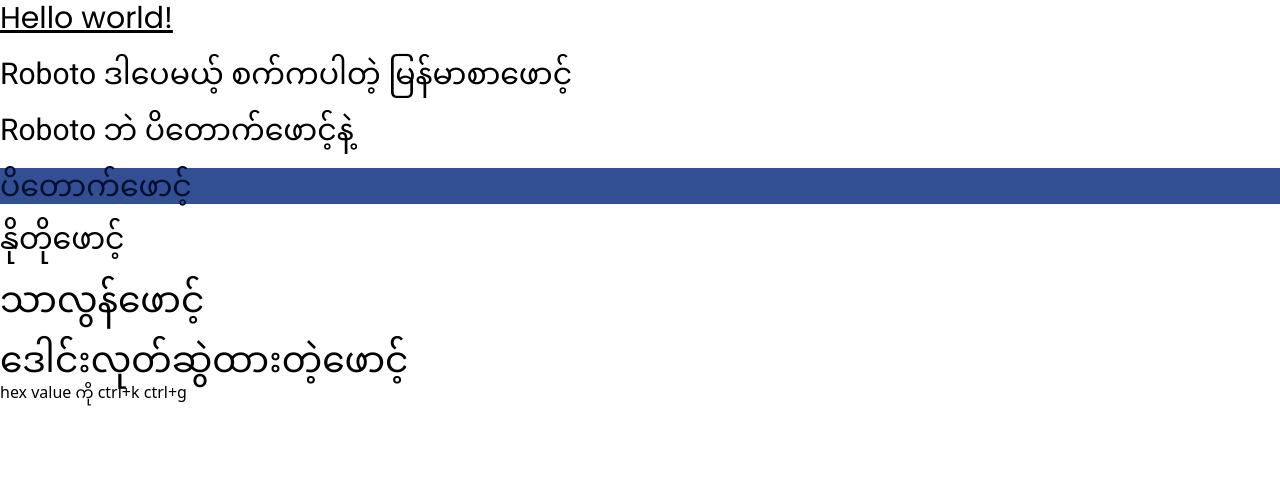
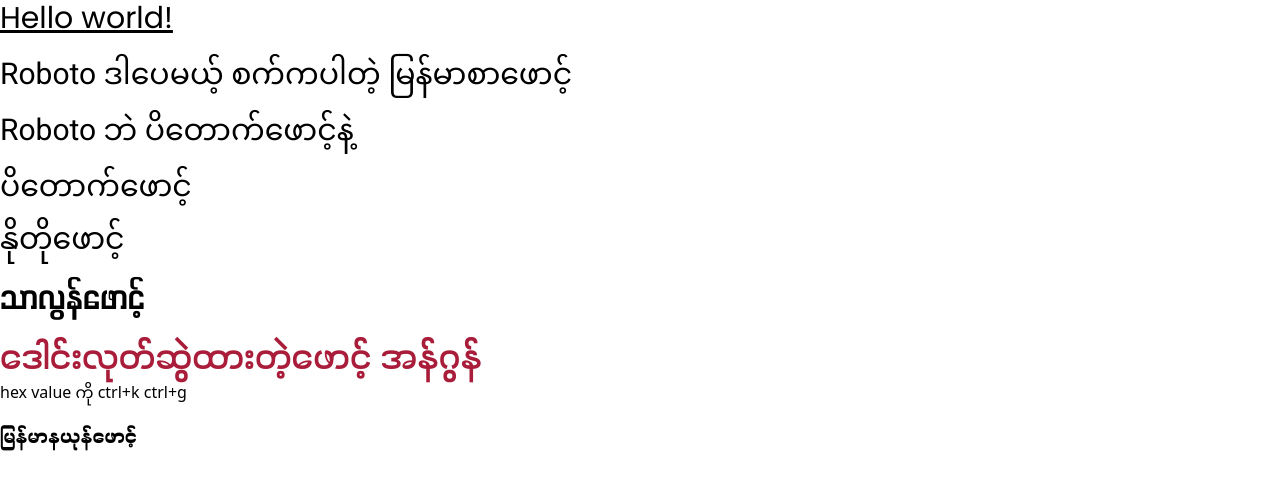
Before and after one commit to mmsstudent2021/swdmarch2024, a website: page 4-tw-custom/src/index.html in a window 1280 px wide. Drawn offline with Linux system fonts and the light colour scheme; a web font is replaced by a local one.

Commit message:
mm font customize

```diff
--- a/4-tw-custom/src/index.html
+++ b/4-tw-custom/src/index.html
@@ -23,8 +23,11 @@
       <h1 class="text-3xl bg-black-400  text-black-800 font-padauk ">ပိတောက်ဖောင့်</h1>
       <h1 class="text-3xl font-noto-mm ">နိုတိုဖောင့်</h1>
       <h1 class="text-4xl font-thu">သာလွန်ဖောင့်</h1>
-      <h1 class="text-4xl font-mm-angoun">ဒေါင်းလုတ်ဆွဲထားတဲ့ဖောင့် </h1>
+      <h1 class="text-4xl text-brown-2 font-mm-angoun">ဒေါင်းလုတ်ဆွဲထားတဲ့ဖောင့် အန်ဂွန် </h1>
        hex value  ကို  ctrl+k ctrl+g
+       <h1 class="text-xl font-mm-ny">
+        မြန်မာနယုန်ဖောင့်
+       </h1>
    </div>
 </body>
 </html>
--- a/4-tw-custom/src/input.css
+++ b/4-tw-custom/src/input.css
@@ -6,17 +6,23 @@
 @tailwind utilities;
 
 
+
     @font-face {
         font-family: 'TharLon';
-    src: url(./fonts/TharLon.ttf) format('ttf');
+        src: url(./fonts/TharLon.ttf) ;
     }
 
     @font-face {
         font-family: 'MM-Thu';
-    src: url(./fonts/MyanmarThuriya.ttf) format('ttf');
+        src: url(./fonts/MyanmarThuriya.ttf) ;
     }
 
     @font-face {
         font-family: 'MyanmarAngoun';
-    src: url(./fonts/MyanmarAngoun.ttf) format('ttf');
+        src: url(./fonts/MyanmarAngoun.ttf) ;
     }
+
+    @font-face {
+        font-family: "mm-nayone";
+        src: url(./fonts/mmny.ttf);
+    }
--- a/4-tw-custom/tailwind.config.js
+++ b/4-tw-custom/tailwind.config.js
@@ -12,21 +12,14 @@
        'tharlon' : ["TharLon"],
        'thu' : ["MM-Thu"],
        'mm-angoun' : ["MyanmarAngoun"],
+       "mm-ny" : ["mm-nayone"]
       },
+
       colors : {
-        black: {
-          100: "#ccd3e4",
-          200: "#99a7c9",
-          300: "#667baf",
-          400: "#334f94",
-          500: "#002379",
-          600: "#001c61",
-          700: "#001549",
-          800: "#000e30",
-          900: "#000718"
-      },
-     "orange-second" : "#FF5F00",
-      },
+        "brown-2" : "#A91D3A"
+      }
+
+
     },
   },
   plugins: [],
```
Also changed, not shown: 4-tw-custom/src/fonts/mmny.ttf (added), 4-tw-custom/src/output.css. Lines whose indentation alone changed are shown as unchanged.
